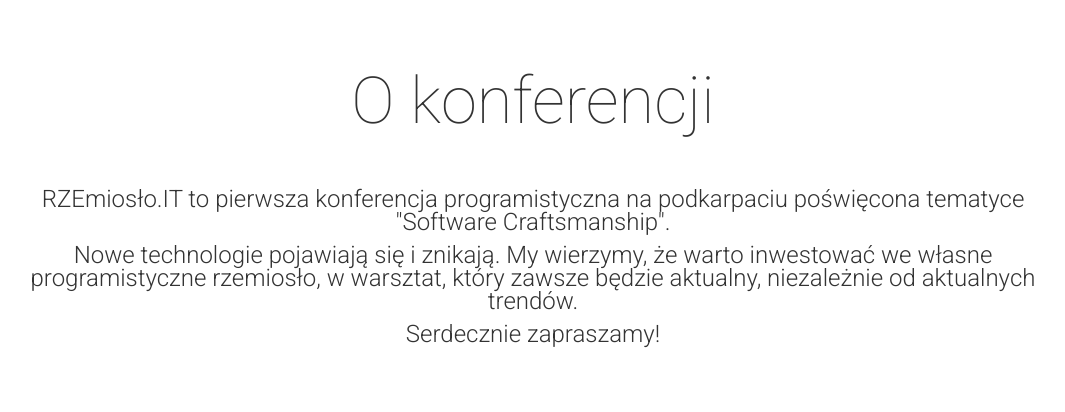
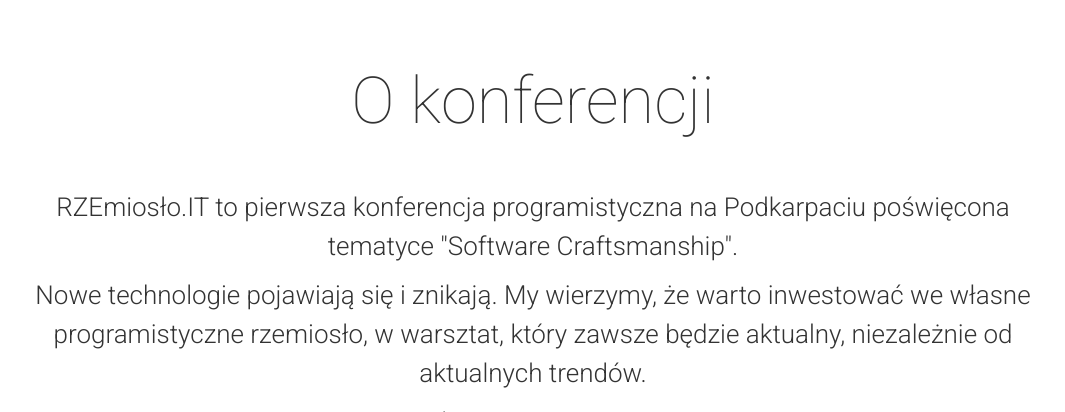
Before and after one commit to rzemioslo-it/rzemioslo-it.github.io, a Jekyll site: the page built from index.html, in a window 1280 px wide and 900 px high, scrolled down 832 px, cut to the strip 72-484 px from the top of the window. Shown: the whole strip, without its empty margins (107-1172 px from the left). Built offline with Jekyll 4.4.1, drawn with Linux system fonts in a browser that asks for light colours; nearby versions of some CDN libraries; comment, search, counter and statistics services are not loaded.

Commit message:
About - styling

```diff
--- a/_config.yml
+++ b/_config.yml
@@ -63,7 +63,7 @@
 # About Block
 aboutTitle: "O konferencji"
 aboutText:
- - "RZEmiosło.IT to pierwsza konferencja programistyczna na podkarpaciu poświęcona tematyce \"Software Craftsmanship\"."
+ - "RZEmiosło.IT to pierwsza konferencja programistyczna na Podkarpaciu poświęcona tematyce \"Software Craftsmanship\"."
  - "Nowe technologie pojawiają się i znikają. My wierzymy, że warto inwestować we własne programistyczne rzemiosło, w warsztat, który zawsze będzie aktualny, niezależnie od aktualnych trendów."
  - "Serdecznie zapraszamy!"
 #aboutBlock:
--- a/_sass/partials/_about.scss
+++ b/_sass/partials/_about.scss
@@ -1,6 +1,7 @@
 .about-text {
     p {
-        font-size: x-large;
+        font-size: 2em;
+        line-height: 1.5em;
     }
 }
 .about-details {
```
Also changed, not shown: css/main.css.
